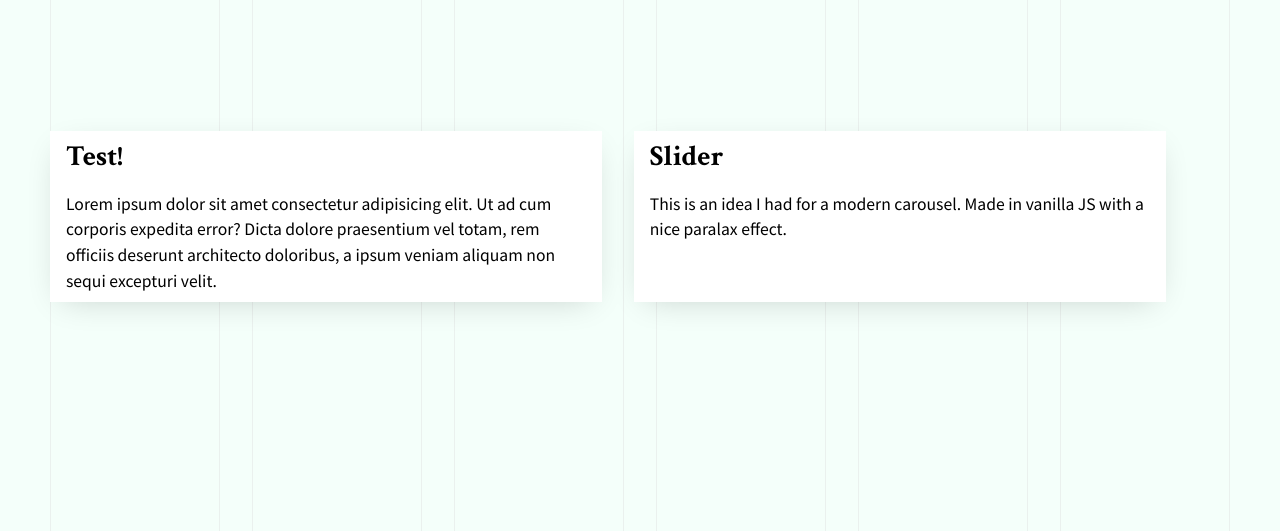
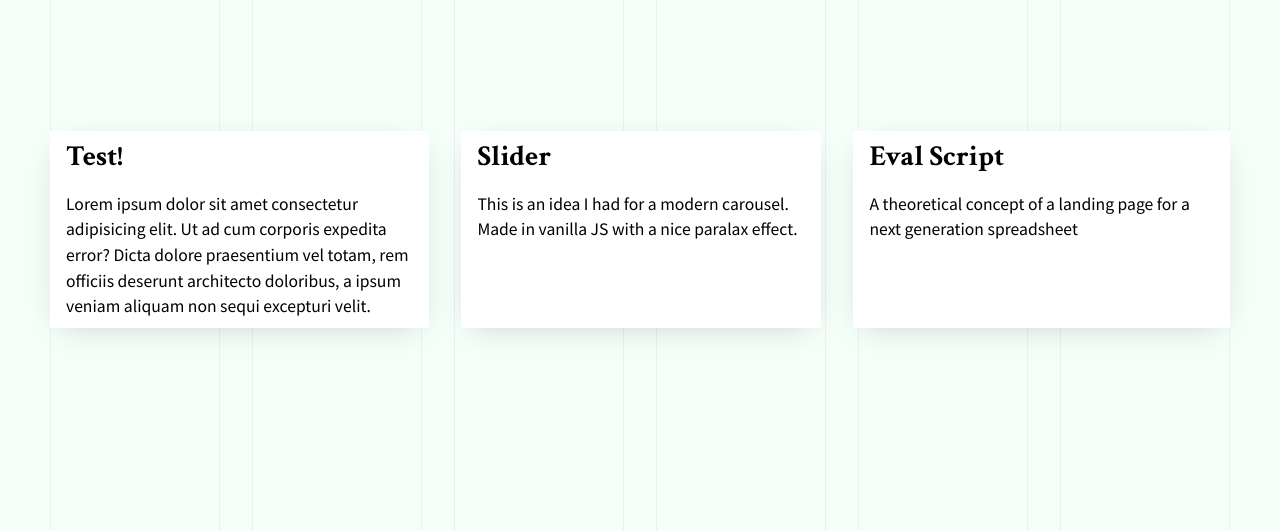
Before and after one commit to alexa-griffin/front-end-touch-up, a plain HTML site: page index.html in a window 1280 px wide. Shown: the part 269-800 px from the top of the page. Drawn offline with Linux system fonts and the light colour scheme.

Commit message:
begining work on the next project

```diff
--- a/index.html
+++ b/index.html
@@ -30,12 +30,18 @@
         <p>Lorem ipsum dolor sit amet consectetur adipisicing elit. Ut ad cum corporis expedita error? Dicta dolore praesentium vel totam, rem officiis deserunt architecto doloribus, a ipsum veniam aliquam non sequi excepturi velit.</p>
       </div>
     </a>
-    <a href="/carousel/index.html" class="card">
+    <a href="./carousel/index.html" class="card">
       <div>
         <h2>Slider</h2>
         <p>This is an idea I had for a modern carousel. Made in vanilla JS with a nice paralax effect.</p>
       </div>
     </a>
+    <a href="./eval-script/index.html" class="card">
+      <div>
+        <h2>Eval Script</h2>
+        <p>A theoretical concept of a landing page for a next generation spreadsheet</p>
+      </div>
+    </a>
   </div>
 </body>
 </html>
```
Also changed, not shown: eval-script/index.html (added, +13 -0 lines).
